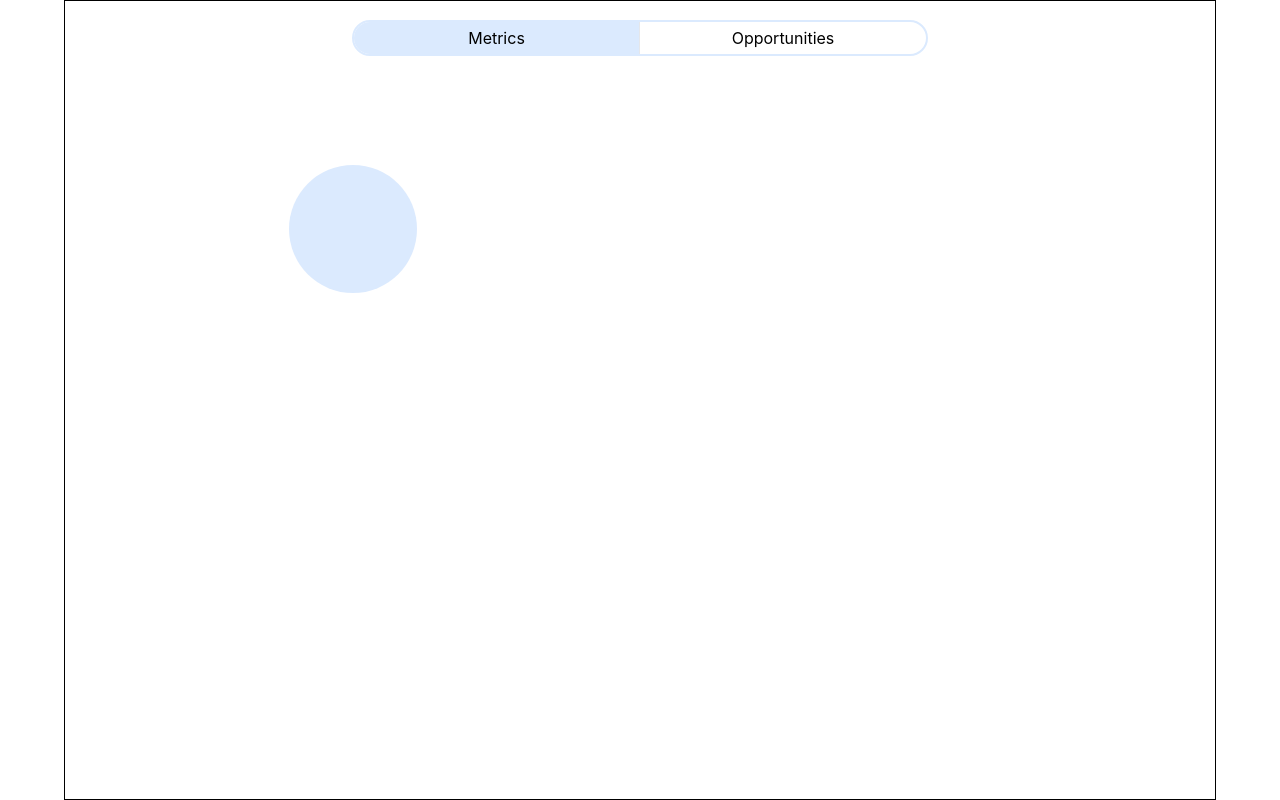
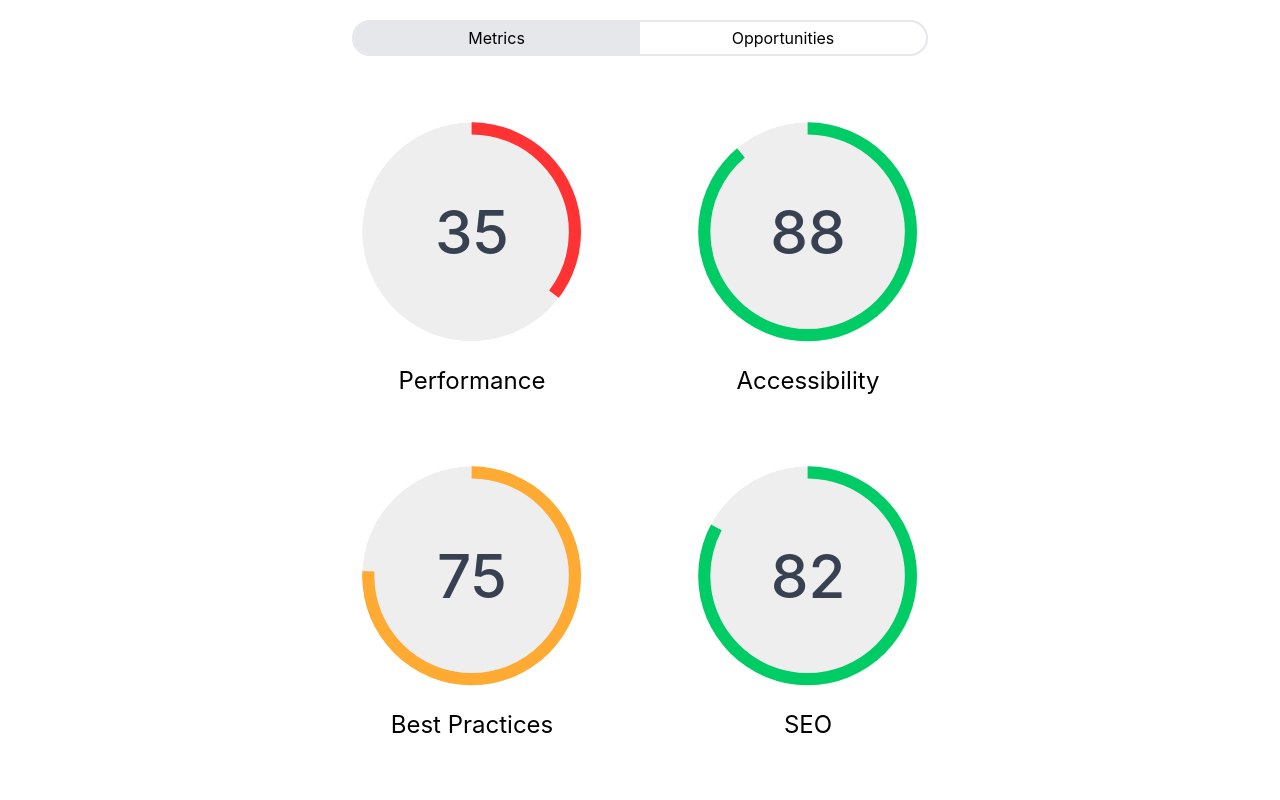
Before and after one commit to Trevor-M-Williams/reports, a Next.js app: page /test in a window 1280 px wide. Built offline with nearby package versions, Linux system fonts and the light colour scheme.

Commit message:
metrics and opportunities

```diff
--- /dev/null
+++ b/components/Metric.js
@@ -0,0 +1,54 @@
+import { useEffect, useRef } from "react";
+
+function Metric({ category, value }) {
+  const circleRef = useRef(null);
+
+  const green = "#0c6";
+  const red = "#f33";
+  const yellow = "#fa3";
+
+  let color = green;
+  if (value < 80) color = yellow;
+  if (value < 40) color = red;
+
+  let offset = 1 - value / 100;
+
+  useEffect(() => {
+    setTimeout(() => {
+      circleRef.current.setAttribute("stroke", color);
+      circleRef.current.setAttribute("stroke-dashoffset", offset);
+    }, 100);
+  }, []);
+
+  return (
+    <div className="w-1/2 h-1/2 flex flex-col items-center justify-center p-4">
+      <div className="relative h-4/5 max-w-[80%]">
+        <svg viewBox="0 0 100 100" className="h-full w-full">
+          <clipPath id="clipPath">
+            <circle cx="50" cy="50" r="45"></circle>
+          </clipPath>
+          <circle
+            ref={circleRef}
+            clipPath="url(#clipPath)"
+            fill="#eee"
+            strokeWidth="10"
+            pathLength="0.99"
+            cx="50"
+            cy="50"
+            r="45"
+            strokeDasharray="1"
+            strokeDashoffset="1"
+          ></circle>
+        </svg>
+        <div
+          className={`absolute inset-0 flex items-center justify-center text-6xl text-gray-700 font-medium`}
+        >
+          {value}
+        </div>
+      </div>
+      <div className="text-2xl mt-2">{category}</div>
+    </div>
+  );
+}
+
+export default Metric;
--- /dev/null
+++ b/components/Metrics.js
@@ -0,0 +1,14 @@
+import Metric from "./Metric";
+
+function Metrics() {
+  return (
+    <div className="h-full w-full max-w-2xl mx-auto flex flex-wrap select-none">
+      <Metric category="Performance" value={35} />
+      <Metric category="Accessibility" value={88} />
+      <Metric category="Best Practices" value={75} />
+      <Metric category="SEO" value={82} />
+    </div>
+  );
+}
+
+export default Metrics;
--- /dev/null
+++ b/components/Opportunities.js
@@ -0,0 +1,27 @@
+import { Accordion } from "flowbite-react";
+import { data } from "./data";
+
+function Opportunities() {
+  return (
+    <div className="max-h-full w-full max-w-2xl mx-auto px-4 overflow-auto">
+      <Accordion flush={true} collapseAll={true}>
+        {data.opportunities.map((item, index) => (
+          <Accordion.Panel key={index}>
+            <Accordion.Title>{item.title}</Accordion.Title>
+            <Accordion.Content>
+              <p className="mb-2 text-gray-500 dark:text-gray-400">
+                {item.description}
+              </p>
+              <p className="text-gray-800 dark:text-gray-400">
+                <span className="font-semibold">Savings:</span> {item.savings}{" "}
+                KB
+              </p>
+            </Accordion.Content>
+          </Accordion.Panel>
+        ))}
+      </Accordion>
+    </div>
+  );
+}
+
+export default Opportunities;
--- a/components/Report.js
+++ b/components/Report.js
@@ -1,6 +1,9 @@
 import { useState } from "react";
+
 import Tab from "./Tab";
 import TabBar from "./TabBar";
+import Metrics from "./Metrics";
+import Opportunities from "./Opportunities";
 
 function Report() {
   const [tab, setTab] = useState(0);
@@ -9,13 +12,11 @@ function Report() {
     <div className="absolute inset-0 flex overflow-hidden">
       <TabBar tab={tab} setTab={setTab} />
       <Tab tab={tab}>
-        <div className="h-full w-full max-w-6xl mx-auto py-14 border border-black flex flex-wrap">
-          <div className="w-1/2 h-1/2 flex items-center justify-center">
-            <div className="w-32 h-32 bg-blue-100 rounded-full"></div>
-          </div>
-        </div>
+        <Metrics />
       </Tab>
-      <Tab tab={tab} bg="bg-gray-200" />
+      <Tab tab={tab}>
+        <Opportunities />
+      </Tab>
     </div>
   );
 }
--- a/components/Tab.js
+++ b/components/Tab.js
@@ -5,7 +5,7 @@ function Tab({ children, tab, bg }) {
   if (tab === 1) transition = "-translate-x-full";
   return (
     <div
-      className={`h-full w-full transition-transform duration-500 shrink-0 ${transition} ${bg}`}
+      className={`h-full w-full pt-20 pb-8 transition-transform duration-500 shrink-0 ${transition} ${bg}`}
     >
       {children}
     </div>
--- a/components/TabBar.js
+++ b/components/TabBar.js
@@ -1,10 +1,10 @@
 import React from "react";
 
 function TabBar({ tab, setTab }) {
-  const bg = "bg-blue-100";
+  const bg = "bg-gray-200";
 
   return (
-    <div className="absolute z-10 top-5 left-1/2 -translate-x-1/2 w-1/2 max-w-xl border-2 border-blue-100 rounded-full flex overflow-hidden">
+    <div className="absolute z-10 top-5 left-1/2 -translate-x-1/2 w-1/2 max-w-xl border-2 border-gray-200 rounded-full flex overflow-hidden">
       <div
         onClick={() => setTab(0)}
         className={`w-1/2 py-1 flex items-center justify-center border-r cursor-pointer ${
--- /dev/null
+++ b/components/data.js
@@ -0,0 +1,44 @@
+export const data = {
+  performance: 0.69,
+  accessibility: 0.85,
+  bestPractices: 1,
+  seo: 0.9,
+  opportunities: [
+    {
+      title: "Serve images in next-gen formats",
+      description:
+        "Image formats like WebP and AVIF often provide better compression than PNG or JPEG, which means faster downloads and less data consumption.",
+      savings: 2920,
+    },
+    {
+      title: "Reduce unused JavaScript",
+      description:
+        "Reduce unused JavaScript and defer loading scripts until they are required to decrease bytes consumed by network activity.",
+      savings: 900,
+    },
+    {
+      title: "Enable text compression",
+      description:
+        "Text-based resources should be served with compression (gzip, deflate or brotli) to minimize total network bytes.",
+      savings: 740,
+    },
+    {
+      title: "Efficiently encode images",
+      description:
+        "Optimized images load faster and consume less cellular data.",
+      savings: 520,
+    },
+    {
+      title: "Reduce unused CSS",
+      description:
+        "Reduce unused rules from stylesheets and defer CSS not used for above-the-fold content to decrease bytes consumed by network activity.",
+      savings: 400,
+    },
+    {
+      title: "Properly size images",
+      description:
+        "Serve images that are appropriately-sized to save cellular data and improve load time.",
+      savings: 160,
+    },
+  ],
+};
--- a/package.json
+++ b/package.json
@@ -9,6 +9,8 @@
     "lint": "next lint"
   },
   "dependencies": {
+    "flowbite": "^1.6.3",
+    "flowbite-react": "^0.4.1",
     "next": "13.2.3",
     "react": "18.2.0",
     "react-dom": "18.2.0"
--- a/styles/globals.css
+++ b/styles/globals.css
@@ -1,6 +1,15 @@
 @tailwind base;
 @tailwind components;
 @tailwind utilities;
+
+::-webkit-scrollbar {
+  width: 5px;
+  /* background-color: #ccc; */
+}
+::-webkit-scrollbar-thumb {
+  background-color: #ccc;
+  border-radius: 10px;
+}
 
 html,
 body {
@@ -19,6 +28,12 @@ a {
   box-sizing: border-box;
 }
 
+circle {
+  transform: rotate(-90deg);
+  transform-origin: center;
+  transition: all 1s ease-in-out;
+}
+
 @media (prefers-color-scheme: dark) {
   html {
     color-scheme: dark;
--- a/tailwind.config.js
+++ b/tailwind.config.js
@@ -1,6 +1,6 @@
-/** @type {import('tailwindcss').Config} */
 module.exports = {
   content: [
+    "./node_modules/flowbite-react/**/*.js",
     "./app/**/*.{js,ts,jsx,tsx}",
     "./pages/**/*.{js,ts,jsx,tsx}",
     "./components/**/*.{js,ts,jsx,tsx}",
@@ -8,5 +8,5 @@ module.exports = {
   theme: {
     extend: {},
   },
-  plugins: [],
+  plugins: [require("flowbite/plugin")],
 };
```
Also changed, not shown: 2 other files (tests, documents, lock files or other folders).
